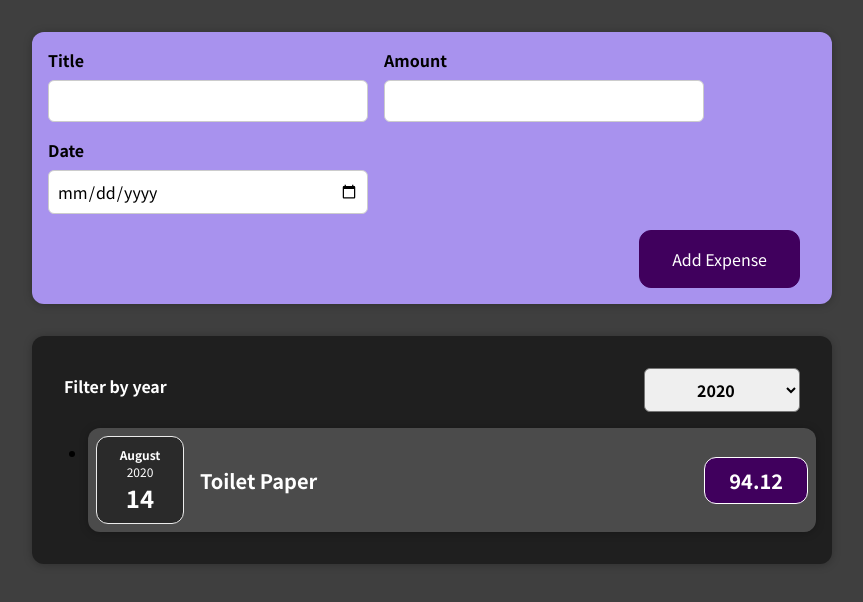
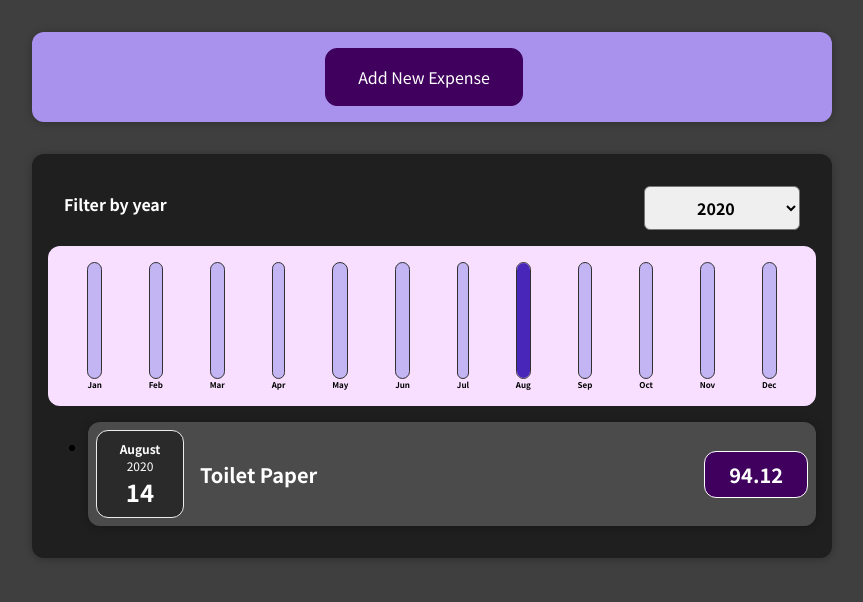
Before and after one commit to kaybekov/Expenses-React-App, a React (Create React App) app: page / in a window 1280 px wide. Shown: the top 602 px of the page, without its empty margins (208-1071 px from the left). Built offline with nearby package versions, Linux system fonts and the light colour scheme.

Commit message:
Expense-App-Ready

```diff
--- /dev/null
+++ b/src/components/Chart/Chart.css
@@ -0,0 +1,9 @@
+.chart {
+  padding: 1rem;
+  border-radius: 12px;
+  background-color: #f8dfff;
+  text-align: center;
+  display: flex;
+  justify-content: space-around;
+  height: 10rem;
+}
--- /dev/null
+++ b/src/components/Chart/Chart.js
@@ -0,0 +1,23 @@
+import React from 'react';
+import ChartBar from './ChartBar';
+
+import './Chart.css';
+
+const Chart = (props) => {
+  const dataPointValues = props.dataPoints.map((dataPoint) => dataPoint.value);
+  const totalMaximum = Math.max(...dataPointValues);
+  return (
+    <div className="chart">
+      {props.dataPoints.map((dataPoint) => (
+        <ChartBar
+          key={dataPoint.label}
+          value={dataPoint.value}
+          maxValue={totalMaximum}
+          label={dataPoint.label}
+        />
+      ))}
+    </div>
+  );
+};
+
+export default Chart;
--- /dev/null
+++ b/src/components/Chart/ChartBar.css
@@ -0,0 +1,30 @@
+.chart-bar {
+  height: 100%;
+  display: flex;
+  flex-direction: column;
+  align-items: center;
+}
+
+.chart-bar__inner {
+  height: 100%;
+  width: 100%;
+  border: 1px solid #313131;
+  border-radius: 12px;
+  background-color: #c3b4f3;
+  overflow: hidden;
+  display: flex;
+  flex-direction: column;
+  justify-content: flex-end;
+}
+
+.chart-bar__fill {
+  background-color: #4826b9;
+  width: 100%;
+  transition: all 0.3s ease-out;
+}
+
+.chart-bar__label {
+  font-weight: bold;
+  font-size: 0.5rem;
+  text-align: center;
+}
--- /dev/null
+++ b/src/components/Chart/ChartBar.js
@@ -0,0 +1,24 @@
+import React from 'react';
+
+import './ChartBar.css';
+
+const ChartBar = (props) => {
+  let barFillHeight = '0%';
+
+  if (props.maxValue > 0) {
+    barFillHeight = Math.round((props.value / props.maxValue) * 100) + '%';
+  }
+  return (
+    <div className="chart-bar">
+      <div className="chart-bar__inner">
+        <div
+          className="chart-bar__fill"
+          style={{ height: barFillHeight }}
+        ></div>
+      </div>
+      <div className="chart-bar__label">{props.label}</div>
+    </div>
+  );
+};
+
+export default ChartBar;
--- a/src/components/Expenses/Expenses.js
+++ b/src/components/Expenses/Expenses.js
@@ -2,6 +2,7 @@ import React, { useState } from 'react';
 import Card from '../UI/Card';
 import ExpensesFilter from './ExpensesFilter';
 import ExpensesList from './ExpensesList';
+import ExpensesChart from './ExpensesChart';
 
 import './Expenses.css';
 
@@ -24,6 +25,7 @@ const Expenses = (props) => {
           selected={filteredYear}
           onChangeFilter={filterChangeHandler}
         />
+        <ExpensesChart expenses={filteredExpenses}/>
         <ExpensesList items={filteredExpenses} />
       </Card>
     </div>
--- /dev/null
+++ b/src/components/Expenses/ExpensesChart.js
@@ -0,0 +1,28 @@
+import React from 'react';
+import Chart from '../Chart/Chart';
+
+const ExpensesChart = (props) => {
+  const chartDataPoints = [
+    { label: 'Jan', value: 0 },
+    { label: 'Feb', value: 0 },
+    { label: 'Mar', value: 0 },
+    { label: 'Apr', value: 0 },
+    { label: 'May', value: 0 },
+    { label: 'Jun', value: 0 },
+    { label: 'Jul', value: 0 },
+    { label: 'Aug', value: 0 },
+    { label: 'Sep', value: 0 },
+    { label: 'Oct', value: 0 },
+    { label: 'Nov', value: 0 },
+    { label: 'Dec', value: 0 },
+  ];
+
+  for (const expense of props.expenses) {
+    const expenseMonth = expense.date.getMonth(); // start at 0 => January => 0
+    chartDataPoints[expenseMonth].value += expense.amount;
+  }
+
+  return <Chart dataPoints={chartDataPoints} />;
+};
+
+export default ExpensesChart;
--- a/src/components/NewExpense/ExpenseForm.js
+++ b/src/components/NewExpense/ExpenseForm.js
@@ -43,10 +43,9 @@ const ExpenseForm = (props) => {
   const submitHandler = (event) => {
     event.preventDefault();
 
-
     const expenseData = {
       title: enteredTitle,
-      amount: enteredAmount,
+      amount: +enteredAmount,
       date: new Date(enteredDate),
     };
     props.onSaveExpenseData(expenseData);
@@ -88,6 +87,9 @@ const ExpenseForm = (props) => {
         </div>
       </div>
       <div className="new-expense__actions">
+        <button type="button" onClick={props.onCancel}>
+          Cancel
+        </button>
         <button type="submit">Add Expense</button>
       </div>
     </form>
--- a/src/components/NewExpense/NewExpense.js
+++ b/src/components/NewExpense/NewExpense.js
@@ -1,18 +1,30 @@
-import React from 'react';
+import React, { useState } from 'react';
 import ExpenseForm from './ExpenseForm';
 import './NewExpense.css';
 
 const NewExpense = (props) => {
+  const [isEditing, setIsEditing] = useState(false);
   const saveExpenseDataHandler = (enteredExpenseData) => {
     const expenseData = {
       ...enteredExpenseData,
-      id: Math.random().toString()
-    }
-    props.onAddExpense(expenseData)
+      id: Math.random().toString(),
+    };
+    props.onAddExpense(expenseData);
+    setIsEditing(false)
   };
+
+  const startEditingHandler = () => {
+    setIsEditing(true);
+  };
+
+  const stopEditingHandler = () => {
+    setIsEditing(false);
+  }
   return (
     <div className="new-expense">
-      <ExpenseForm onSaveExpenseData={saveExpenseDataHandler} />
+      {!isEditing && <button onClick={startEditingHandler}>Add New Expense</button>}
+      {isEditing &&<ExpenseForm onSaveExpenseData={saveExpenseDataHandler}
+      onCancel={stopEditingHandler} />}
     </div>
   );
 };
```
